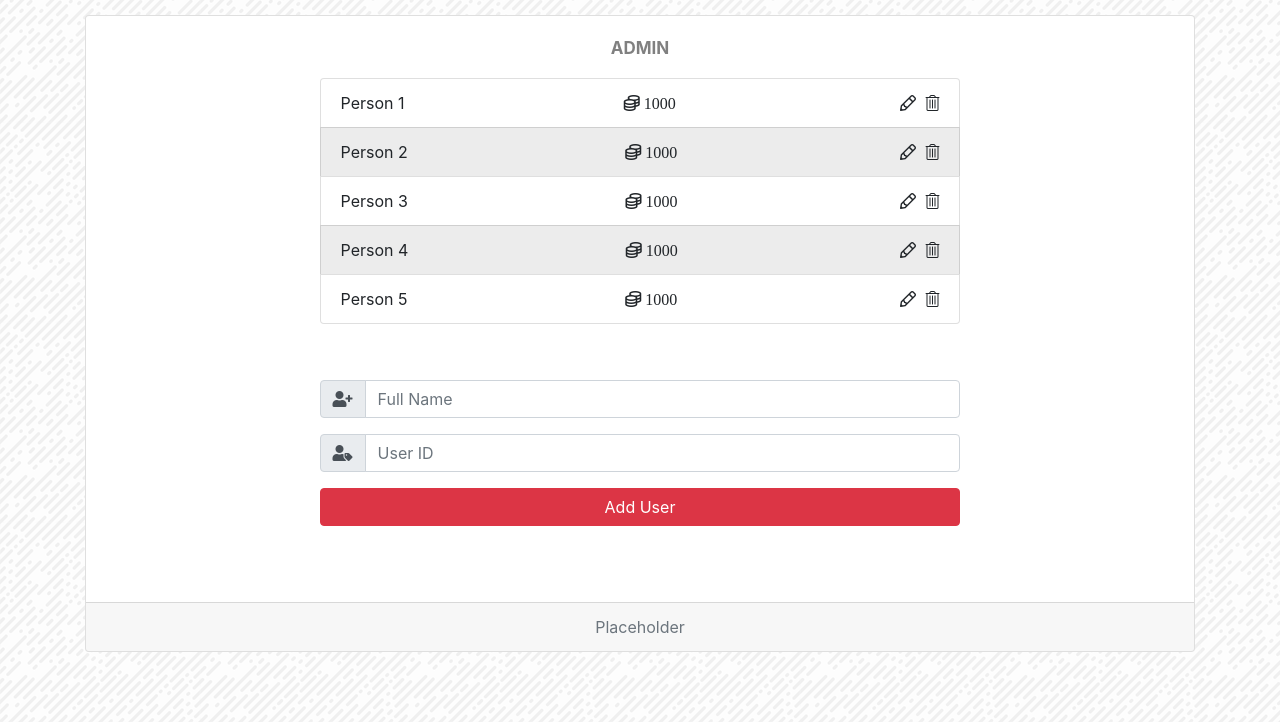
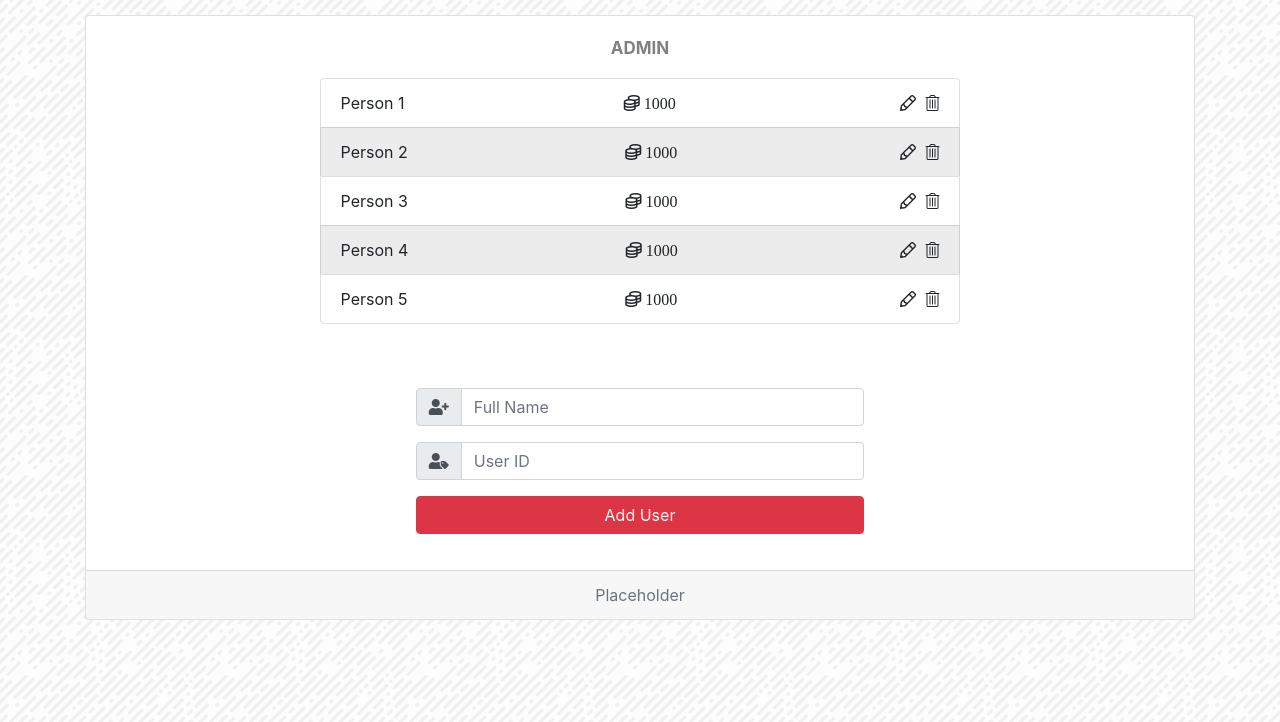
Before and after one commit to kjstanfield/Rewards, a plain HTML site: page admin_panel.html in a window 1280 px wide. Shown: the part 78-800 px from the top of the page. Drawn offline with Linux system fonts and the light colour scheme.

Commit message:
Resized "Add User" area in admin panel.

```diff
--- a/css/style.css
+++ b/css/style.css
@@ -75,5 +75,6 @@ ul {
 }
 
 .adduser {
-    margin: 3.5rem 0;
+    margin: 4rem auto 1rem auto;
+    width: 70%;
 }
```
